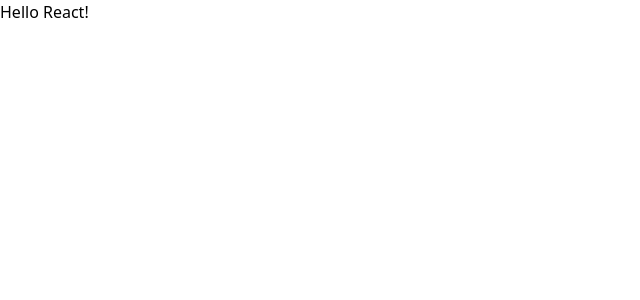
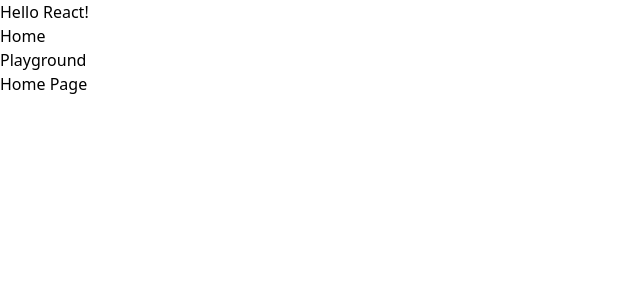
Before and after one commit to wanghan-js/react-app, a React (Vite) app: page / in a window 1280 px wide. Shown: the top 300 px of the page, without its empty margins (0-640 px from the left). Built offline with nearby package versions, Linux system fonts and the light colour scheme.

Commit message:
feat: 添加路由功能

```diff
--- a/package.json
+++ b/package.json
@@ -16,6 +16,7 @@
     "immer": "^9.0.16",
     "react": "^18.2.0",
     "react-dom": "^18.2.0",
+    "react-router-dom": "^6.5.0",
     "use-immer": "^0.8.1"
   },
   "devDependencies": {
--- a/src/App.tsx
+++ b/src/App.tsx
@@ -1,5 +1,24 @@
+import { Link, Outlet } from 'react-router-dom'
+
 function App() {
-  return <div>Hello React!</div>
+  return (
+    <>
+      <div className={'text-center text-6xl font-bold'}>Hello React!</div>
+
+      <nav>
+        <ul>
+          <li>
+            <Link to={'home'}>Home</Link>
+          </li>
+          <li>
+            <Link to={'playground'}>Playground</Link>
+          </li>
+        </ul>
+      </nav>
+
+      <Outlet />
+    </>
+  )
 }
 
 export default App
--- a/src/main.tsx
+++ b/src/main.tsx
@@ -4,11 +4,37 @@
 import './index.css'
 import * as dayjs from 'dayjs'
 import 'dayjs/locale/zh-cn'
+import { createBrowserRouter, RouterProvider } from 'react-router-dom'
+import ErrorPage from './pages/ErrorPage'
+import Playground from './pages/Playground'
+import Home from './pages/Home'
 
 dayjs.locale('zh-cn')
 
+const router = createBrowserRouter([
+  {
+    path: '/',
+    element: <App />,
+    errorElement: <ErrorPage />,
+    children: [
+      {
+        index: true,
+        element: <Home />,
+      },
+      {
+        path: 'home',
+        element: <Home />,
+      },
+      {
+        path: 'playground',
+        element: <Playground />,
+      },
+    ],
+  },
+])
+
 ReactDOM.createRoot(document.getElementById('root') as HTMLElement).render(
   <React.StrictMode>
-    <App />
+    <RouterProvider router={router} />
   </React.StrictMode>,
 )
--- /dev/null
+++ b/src/pages/ErrorPage.tsx
@@ -0,0 +1,10 @@
+function ErrorPage() {
+  return (
+    <div id='error-page'>
+      <h1>Oops!</h1>
+      <p>Sorry, an unexpected error has occurred.</p>
+    </div>
+  )
+}
+
+export default ErrorPage
--- /dev/null
+++ b/src/pages/Home.tsx
@@ -0,0 +1,5 @@
+function Home() {
+  return <div>Home Page</div>
+}
+
+export default Home
--- /dev/null
+++ b/src/pages/Playground.tsx
@@ -0,0 +1,5 @@
+function Playground() {
+  return <div className={'text-2xl font-bold'}>Playground</div>
+}
+
+export default Playground
```
Also changed, not shown: 1 other file (tests, documents, lock files or other folders).
